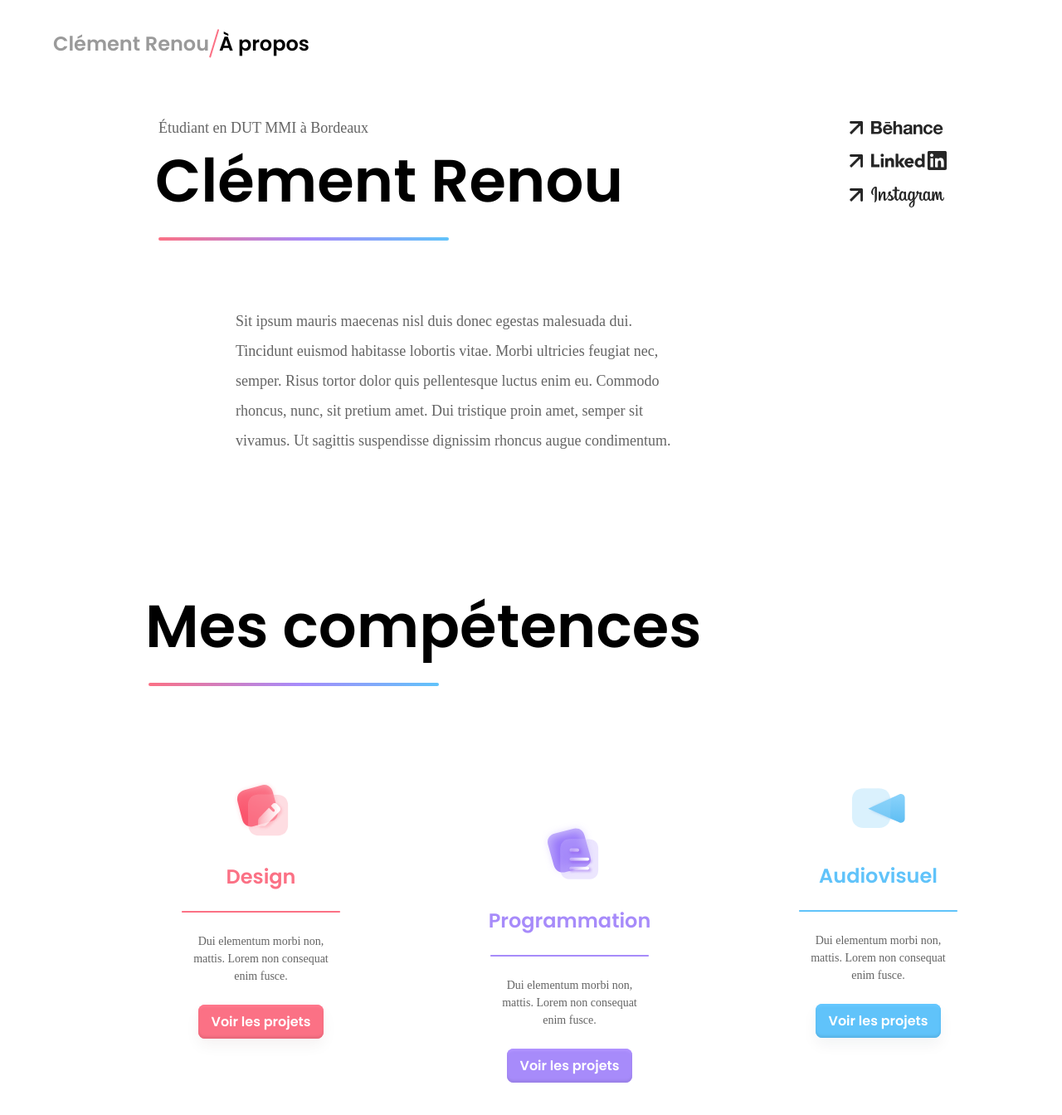
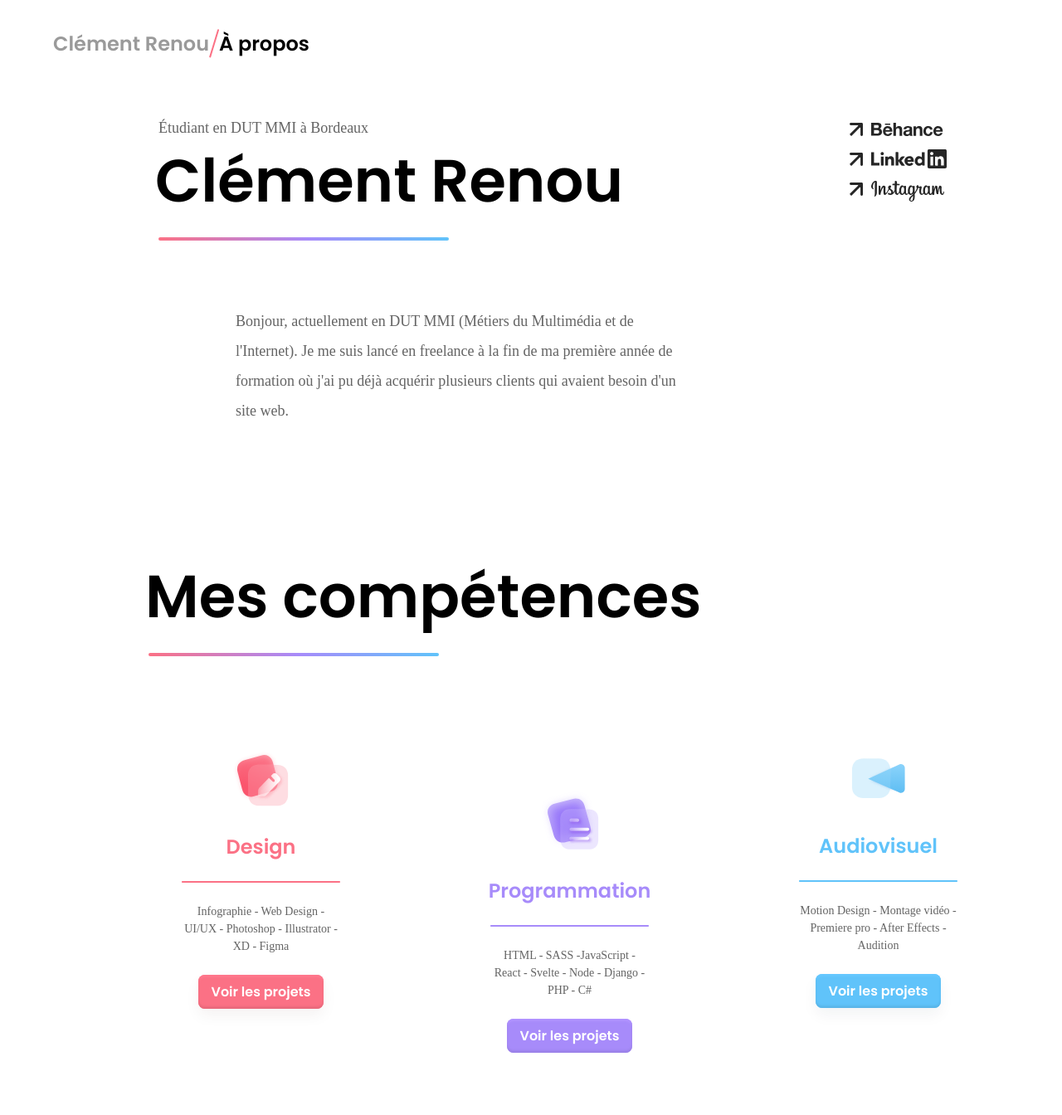
Before and after one commit to FlanB/portfolio, a React (Create React App) app: page /about in a window 1280 px wide. Shown: the top 1344 px of the page at 83% size. After the commit the page ends 1313 px from the top, so only its background shows below. Built offline with nearby package versions, Linux system fonts and the light colour scheme.

Commit message:
✨ page about

```diff
--- a/src/projects.json
+++ b/src/projects.json
@@ -4,7 +4,7 @@
       "name": "Makyma",
       "logo": "https://res.cloudinary.com/dhai91u82/image/upload/q_auto:low/v1636761133/Portfolio/Makyma_logo.svg",
       "date": "2021",
-      "description": "Un site web et une webapp qui fait découvrir à l’utilisateur des alternatives aux produits du quotidien",
+      "description": "Un site web et une webapp qui fait découvrir à l’utilisateur des alternatives aux produits du quotidien. <a href='https://www.makyma.org/'>https://www.makyma.org</a>",
       "imgs": [
         "https://res.cloudinary.com/dhai91u82/image/upload/q_auto:low/v1636760330/Portfolio/Makyma_index.png",
         "https://res.cloudinary.com/dhai91u82/image/upload/q_auto:low/v1636760862/Portfolio/Makyma_categories.png",
--- a/src/scenes/About.jsx
+++ b/src/scenes/About.jsx
@@ -50,6 +50,7 @@ export default function About() {
             </svg>
           </Col>
           <Col className="liens" md={{ offset: 2, span: 2 }}>
+            <a href="https://www.behance.net/clement-renou">
               <svg
                 width="113"
                 height="16"
@@ -92,6 +93,8 @@ export default function About() {
                   fill="#262626"
                 />
               </svg>
+            </a>
+            <a href="https://www.linkedin.com/in/clement-renou/">
               <svg
                 width="118"
                 height="23"
@@ -138,6 +141,8 @@ export default function About() {
                   fill="#262626"
                 />
               </svg>
+            </a>
+            <a href="https://www.instagram.com/renou.clement/">
               <svg
                 width="114"
                 height="25"
@@ -156,17 +161,16 @@ export default function About() {
                   fill="#262626"
                 />
               </svg>
+            </a>
           </Col>
         </Row>
         <Row className="desc-about">
           <Col className="display" md={{ offset: 2, span: 6 }}>
             <p>
-              Sit ipsum mauris maecenas nisl duis donec egestas malesuada dui.
-              Tincidunt euismod habitasse lobortis vitae. Morbi ultricies
-              feugiat nec, semper. Risus tortor dolor quis pellentesque luctus
-              enim eu. Commodo rhoncus, nunc, sit pretium amet. Dui tristique
-              proin amet, semper sit vivamus. Ut sagittis suspendisse dignissim
-              rhoncus augue condimentum.
+              Bonjour, actuellement en DUT MMI (Métiers du Multimédia et de
+              l'Internet). Je me suis lancé en freelance à la fin de ma première
+              année de formation où j'ai pu déjà acquérir plusieurs clients qui
+              avaient besoin d'un site web.
             </p>
           </Col>
         </Row>
@@ -216,7 +220,7 @@ export default function About() {
               <Card
                 skill="design"
                 title="Design"
-                content="Dui elementum morbi non, mattis. Lorem non consequat enim fusce."
+                content="Infographie - Web Design - UI/UX - Photoshop - Illustrator - XD - Figma"
               ></Card>
             </Link>
           </Col>
@@ -231,7 +235,7 @@ export default function About() {
               <Card
                 skill="programmation"
                 title="Programmation"
-                content="Dui elementum morbi non, mattis. Lorem non consequat enim fusce."
+                content="HTML - SASS -JavaScript - React - Svelte - Node - Django - PHP - C#"
               ></Card>
             </Link>
           </Col>
@@ -245,7 +249,7 @@ export default function About() {
               <Card
                 skill="audiovisuel"
                 title="Audiovisuel"
-                content="Dui elementum morbi non, mattis. Lorem non consequat enim fusce."
+                content="Motion Design - Montage vidéo - Premiere pro - After Effects - Audition"
               ></Card>
             </Link>
           </Col>
--- a/src/scenes/Project.jsx
+++ b/src/scenes/Project.jsx
@@ -42,13 +42,10 @@ export default function Project(props) {
         <Row md="2" className="text justify-content-center">
           <Col md="4" className="title">
             <h1>{project.name}</h1>
-            <span className="date">2021</span>
+            <span className="date">{project.date}</span>
           </Col>
           <Col md="4">
-            <p>
-              Un site web et une webapp qui fait découvrir à l’utilisateur des
-              alternatives aux produits du quotidien
-            </p>
+            <p dangerouslySetInnerHTML={{ __html: project.description }}></p>
           </Col>
         </Row>
       </div>
```
Lines whose indentation alone changed are shown as unchanged.
